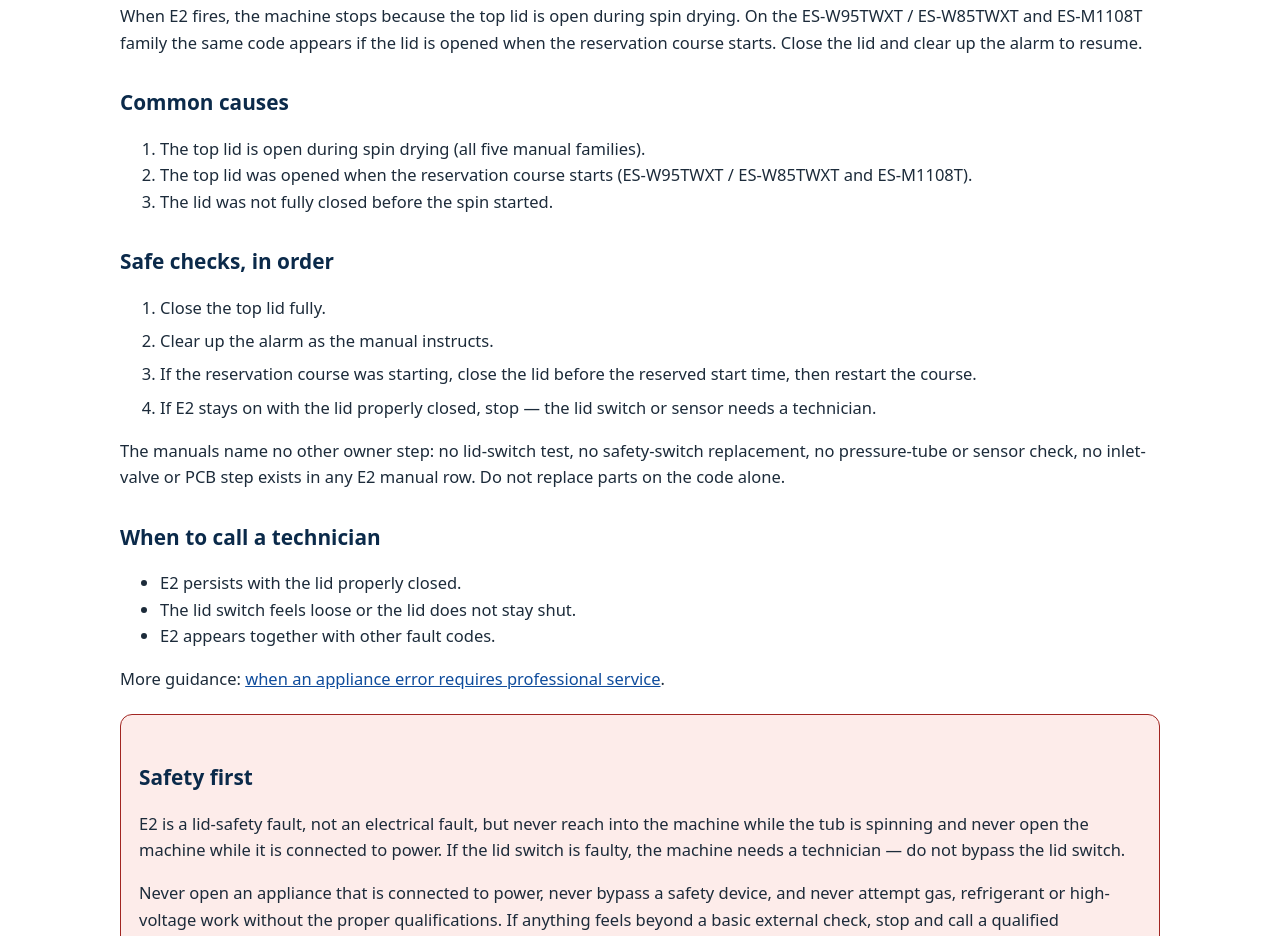
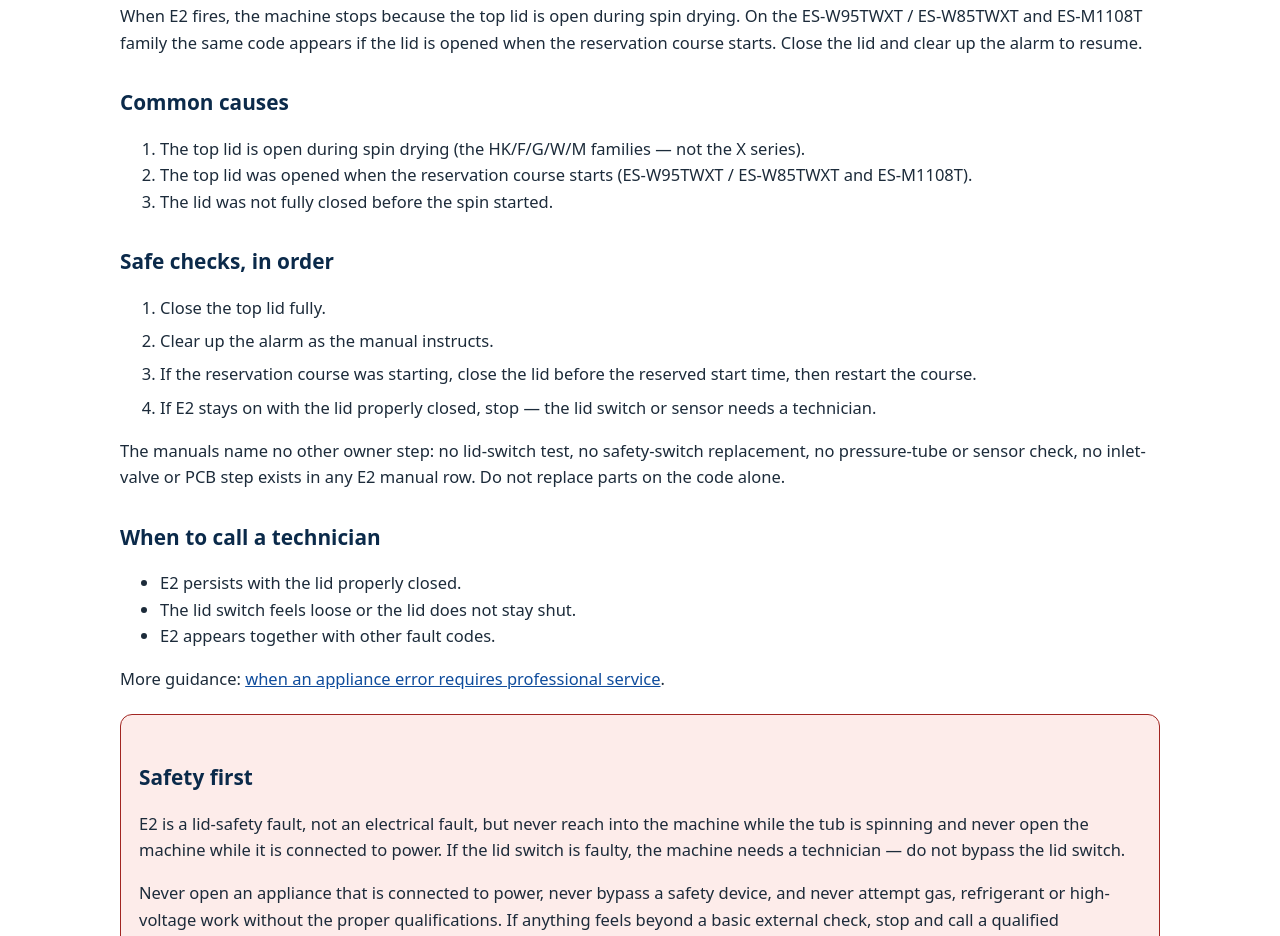
Before and after one commit to profitbhai80-cmd/profitbhai80-cmd.github.io, a plain HTML site: page sharp/washing-machine/e2.html in a window 1280 px wide. Shown: the part 2112-3048 px from the top of the page. Drawn offline with Linux system fonts and the light colour scheme.

Commit message:
Add Haier split AC E1/E2/E4/E7/E14/F1/F2/F3/F4/F6 guides + Sharp E2 audit fix (2026-11-15)
Sharp washing-machine E2 audit wording fix.

```diff
--- a/sharp/washing-machine/e2.html
+++ b/sharp/washing-machine/e2.html
@@ -143,7 +143,7 @@
 <h2>What the machine does when E2 fires</h2>
 <p>When E2 fires, the machine stops because the top lid is open during spin drying. On the ES-W95TWXT / ES-W85TWXT and ES-M1108T family the same code appears if the lid is opened when the reservation course starts. Close the lid and clear up the alarm to resume.</p>
 <h2>Common causes</h2><ol>
-<li>The top lid is open during spin drying (all five manual families).</li>
+<li>The top lid is open during spin drying (the HK/F/G/W/M families — not the X series).</li>
 <li>The top lid was opened when the reservation course starts (ES-W95TWXT / ES-W85TWXT and ES-M1108T).</li>
 <li>The lid was not fully closed before the spin started.</li>
 </ol>
```
